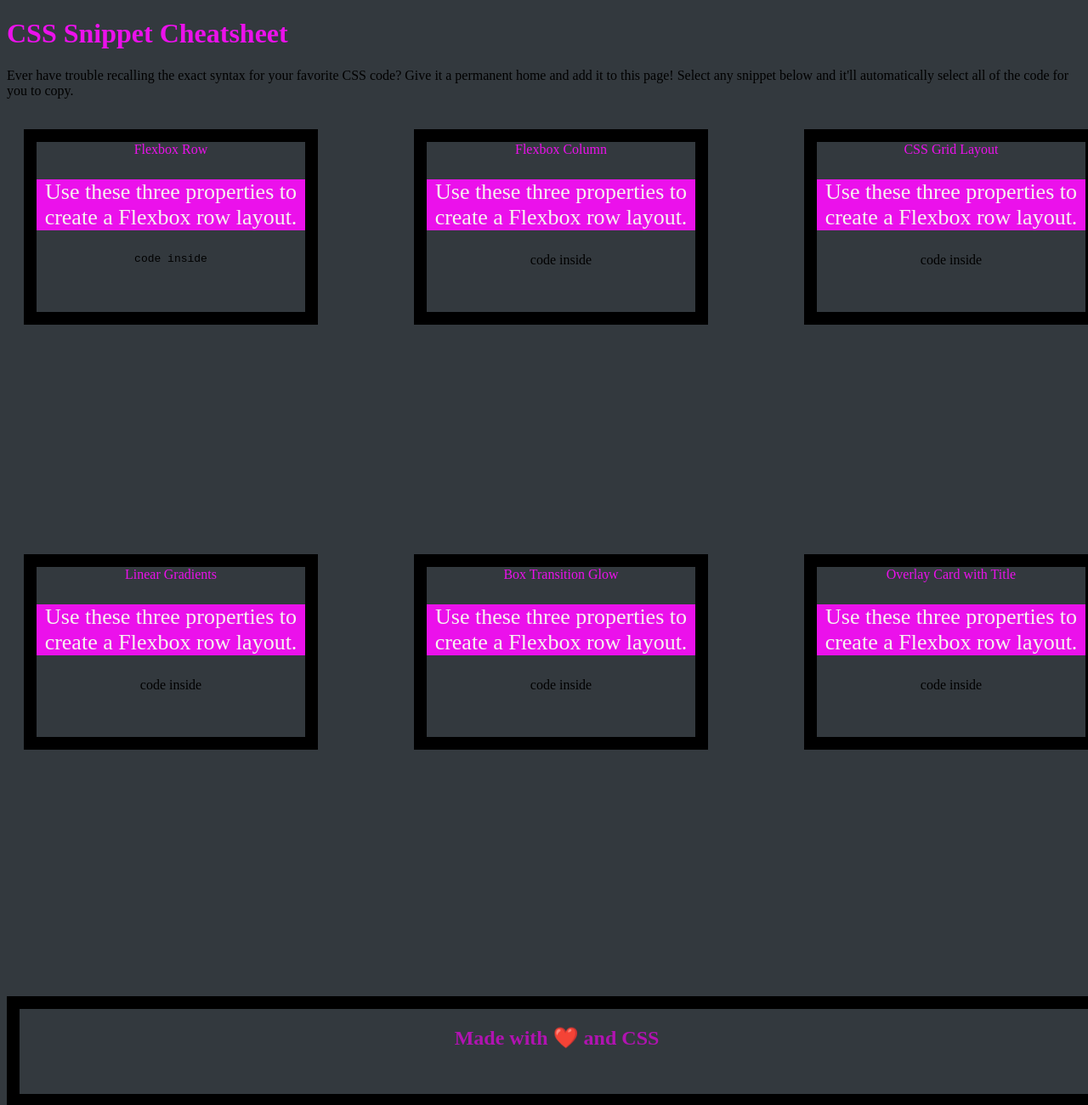
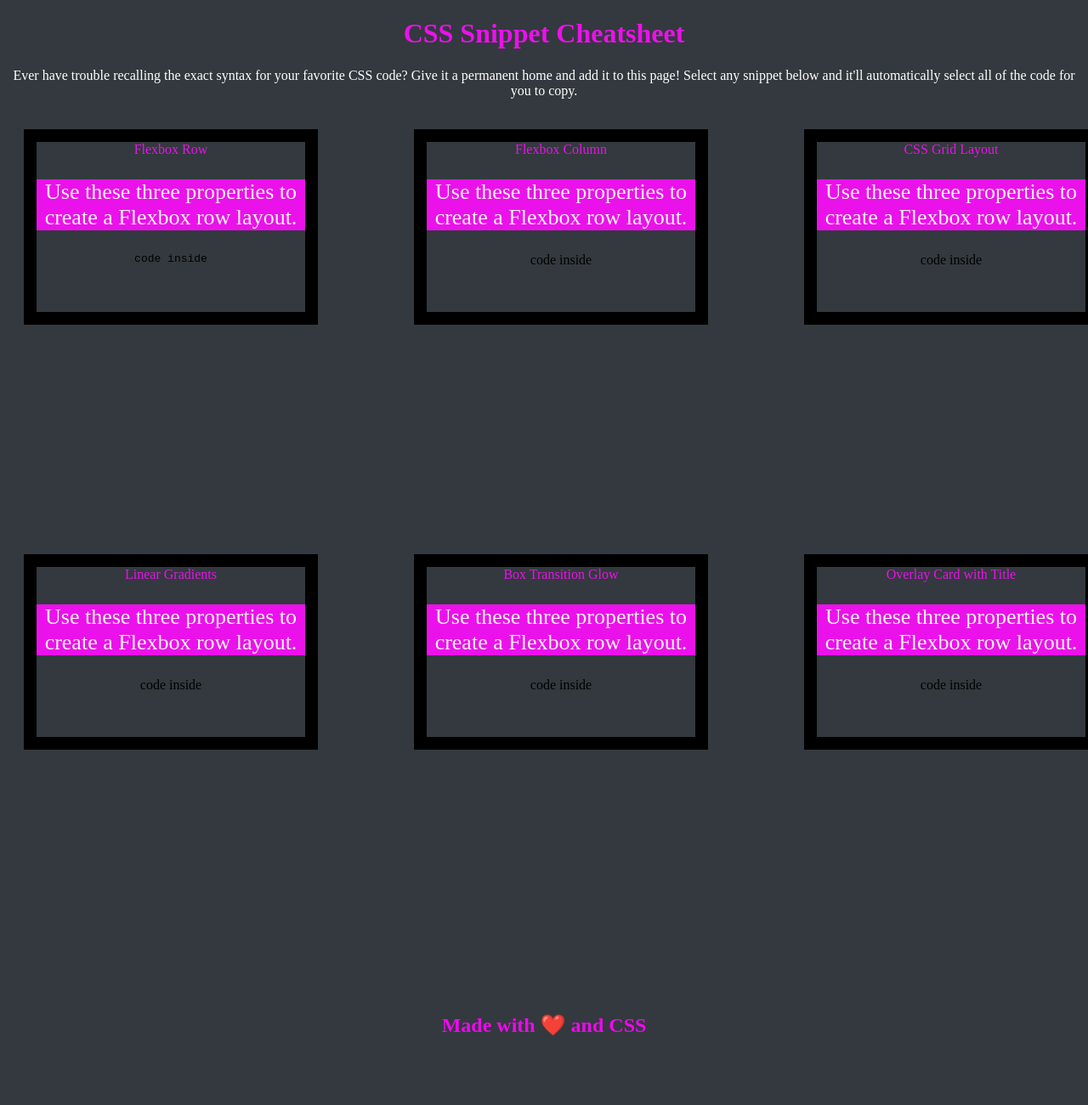
Before and after one commit to CobaltBlueish/css-cheat-sheet, a plain HTML site: page index.html in a window 1280 px wide. Shown: the top 1300 px of the page at 85% size. After the commit the page ends 1250 px from the top, so only its background shows below. Drawn offline with Linux system fonts and the light colour scheme.

Commit message:
Made changes to css for header, paragraph underneath it, and footer

```diff
--- a/style.css
+++ b/style.css
@@ -5,14 +5,17 @@
 }
 
 /*David*/
-header{
+h1 {
   color:var(--purple-text);
+  text-align: center;
 
 }
 
 
 /*David*/
 nav {
+  text-align: center;
+  color: white;
 
 }
 
@@ -64,8 +67,6 @@ footer {
     width: 100%;
     height: 50px;
     text-align: center;
-    border: 15px solid black;
     background-color:var(--background-color);
-    color:rgb(177, 19, 177);
-    padding-bottom:50px
+    color:rgb(241, 7, 241);
   }
```
